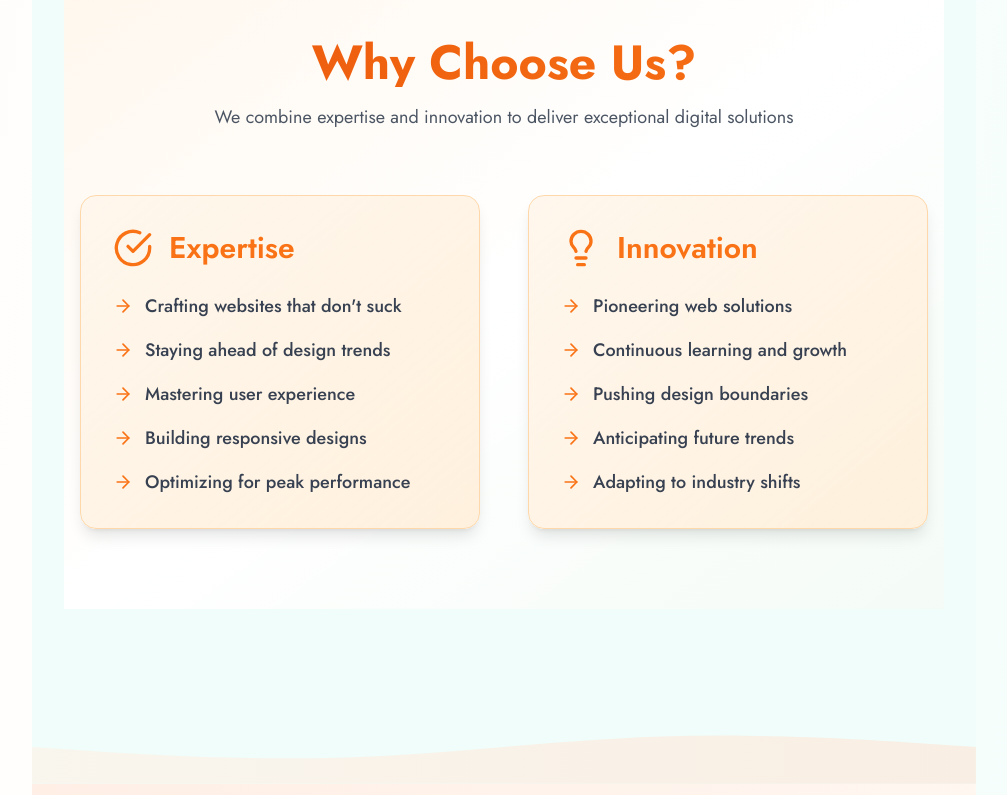
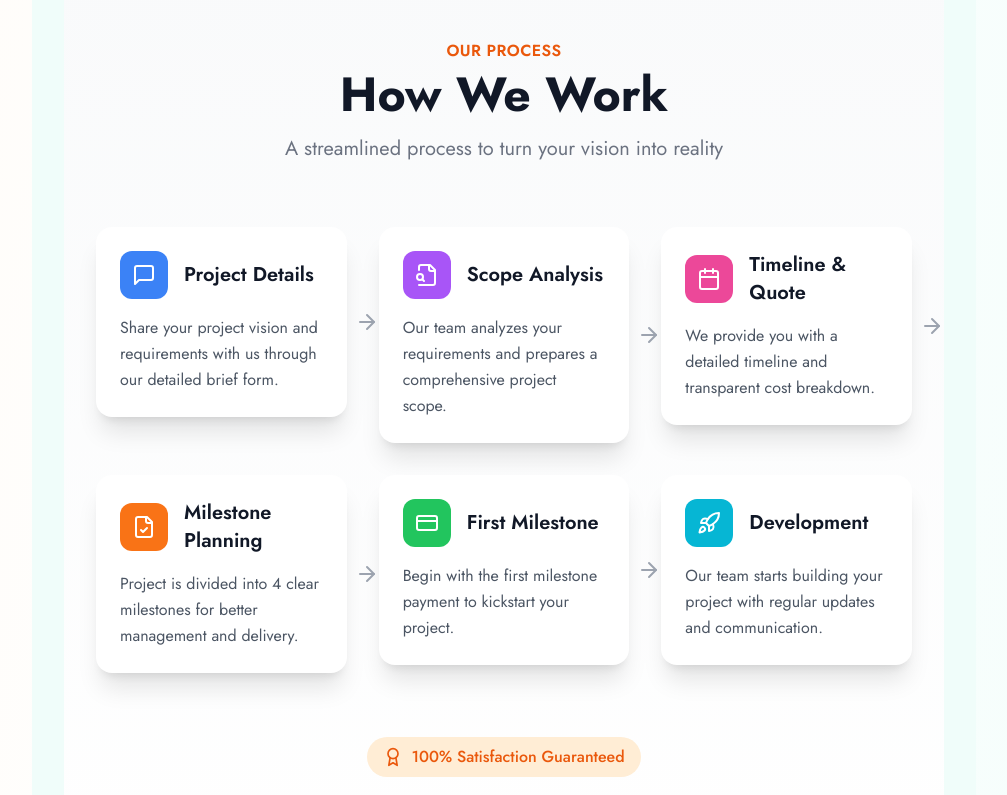
Before and after one commit to aminofabian/zelisline, a Next.js app: page / in a window 1280 px wide. Shown: the part 6180-6975 px from the top of the page, without its empty margins (272-1279 px from the left). Built offline with nearby package versions, Linux system fonts and the light colour scheme.

Commit message:
feat: add How We Work section to homepage

```diff
--- a/app/page.tsx
+++ b/app/page.tsx
@@ -17,6 +17,7 @@ const ContactPage = dynamic(() => import('@/components/ContactPage'));
 const FooterRev = dynamic(() => import('@/components/FooterRev'));
 const SideNav = dynamic(() => import('@/components/ClientSideNav'), { ssr: false });
 const WhyChooseUs = dynamic(() => import('@/components/WhyChooseUs'));
+const HowWeWork = dynamic(() => import('@/components/HowWeWork'));
 
 const font = Jost({
   subsets: ["latin"],
@@ -125,6 +126,10 @@ const HomePage = () => {
             </Section>
 
             <Section color="bg-teal-50">
+              <HowWeWork />
+            </Section>
+
+            <Section color="bg-white">
               <WhyChooseUs />
             </Section>
 
--- /dev/null
+++ b/components/HowWeWork.tsx
@@ -0,0 +1,161 @@
+'use client';
+
+import { motion } from "framer-motion";
+import { MessageSquare, FileSearch, Calendar, FileCheck, CreditCard, Rocket, Award, ArrowRight } from "lucide-react";
+
+const steps = [
+  {
+    icon: MessageSquare,
+    title: "Project Details",
+    description: "Share your project vision and requirements with us through our detailed brief form.",
+    color: "bg-blue-500",
+  },
+  {
+    icon: FileSearch,
+    title: "Scope Analysis",
+    description: "Our team analyzes your requirements and prepares a comprehensive project scope.",
+    color: "bg-purple-500",
+  },
+  {
+    icon: Calendar,
+    title: "Timeline & Quote",
+    description: "We provide you with a detailed timeline and transparent cost breakdown.",
+    color: "bg-pink-500",
+  },
+  {
+    icon: FileCheck,
+    title: "Milestone Planning",
+    description: "Project is divided into 4 clear milestones for better management and delivery.",
+    color: "bg-orange-500",
+  },
+  {
+    icon: CreditCard,
+    title: "First Milestone",
+    description: "Begin with the first milestone payment to kickstart your project.",
+    color: "bg-green-500",
+  },
+  {
+    icon: Rocket,
+    title: "Development",
+    description: "Our team starts building your project with regular updates and communication.",
+    color: "bg-cyan-500",
+  }
+];
+
+const containerVariants = {
+  hidden: { opacity: 0 },
+  visible: {
+    opacity: 1,
+    transition: {
+      staggerChildren: 0.2,
+    },
+  },
+};
+
+const itemVariants = {
+  hidden: { opacity: 0, y: 20 },
+  visible: {
+    opacity: 1,
+    y: 0,
+    transition: {
+      duration: 0.5,
+    },
+  },
+};
+
+export default function HowWeWork() {
+  return (
+    <section className="py-20 bg-gradient-to-b from-gray-50 to-white">
+      <div className="max-w-7xl mx-auto px-4 sm:px-6 lg:px-8">
+        <motion.div
+          initial="hidden"
+          whileInView="visible"
+          viewport={{ once: true }}
+          variants={containerVariants}
+          className="text-center mb-16"
+        >
+          <motion.h2
+            variants={itemVariants}
+            className="text-base font-semibold text-orange-600 tracking-wide uppercase"
+          >
+            Our Process
+          </motion.h2>
+          <motion.h3
+            variants={itemVariants}
+            className="mt-2 text-3xl font-bold text-gray-900 sm:text-4xl lg:text-5xl"
+          >
+            How We Work
+          </motion.h3>
+          <motion.p
+            variants={itemVariants}
+            className="mt-4 max-w-2xl mx-auto text-xl text-gray-500"
+          >
+            A streamlined process to turn your vision into reality
+          </motion.p>
+        </motion.div>
+
+        <motion.div
+          variants={containerVariants}
+          initial="hidden"
+          whileInView="visible"
+          viewport={{ once: true }}
+          className="grid grid-cols-1 gap-8 md:grid-cols-2 lg:grid-cols-3"
+        >
+          {steps.map((step, index) => {
+            const Icon = step.icon;
+            return (
+              <motion.div
+                key={step.title}
+                variants={itemVariants}
+                className="relative group"
+              >
+                <div className="relative p-6 bg-white rounded-2xl shadow-xl transition-all duration-300 hover:shadow-2xl hover:-translate-y-1">
+                  <div className="flex items-center space-x-4 mb-4">
+                    <div className={`p-3 rounded-xl ${step.color} text-white`}>
+                      <Icon className="w-6 h-6" />
+                    </div>
+                    <h4 className="text-xl font-semibold text-gray-900">
+                      {step.title}
+                    </h4>
+                  </div>
+                  <p className="text-gray-600 leading-relaxed">
+                    {step.description}
+                  </p>
+
+                  {index !== steps.length - 1 && (
+                    <div className="hidden md:block absolute -right-8 top-1/2 transform -translate-y-1/2 z-10">
+                      <ArrowRight className="w-6 h-6 text-gray-400" />
+                    </div>
+                  )}
+                </div>
+              </motion.div>
+            );
+          })}
+        </motion.div>
+
+        <motion.div
+          variants={containerVariants}
+          initial="hidden"
+          whileInView="visible"
+          viewport={{ once: true }}
+          className="mt-16 text-center"
+        >
+          <motion.div
+            variants={itemVariants}
+            className="inline-flex items-center space-x-2 bg-orange-100 px-4 py-2 rounded-full text-orange-600"
+          >
+            <Award className="w-5 h-5" />
+            <span className="font-medium">100% Satisfaction Guaranteed</span>
+          </motion.div>
+          <motion.p
+            variants={itemVariants}
+            className="mt-4 text-gray-600 max-w-2xl mx-auto"
+          >
+            We're committed to delivering high-quality results that exceed your expectations.
+            Our milestone-based approach ensures transparency and satisfaction at every step.
+          </motion.p>
+        </motion.div>
+      </div>
+    </section>
+  );
+}
```
